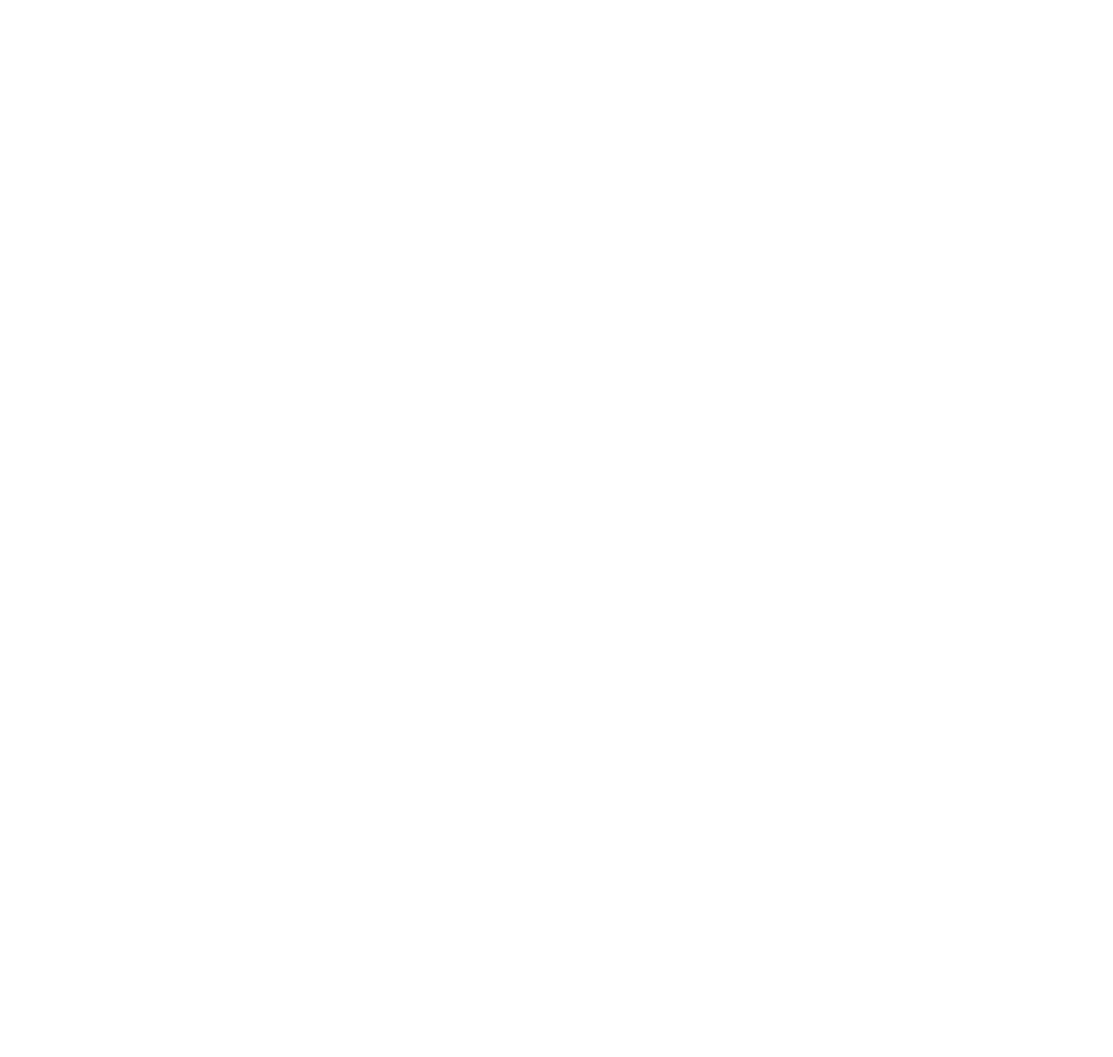
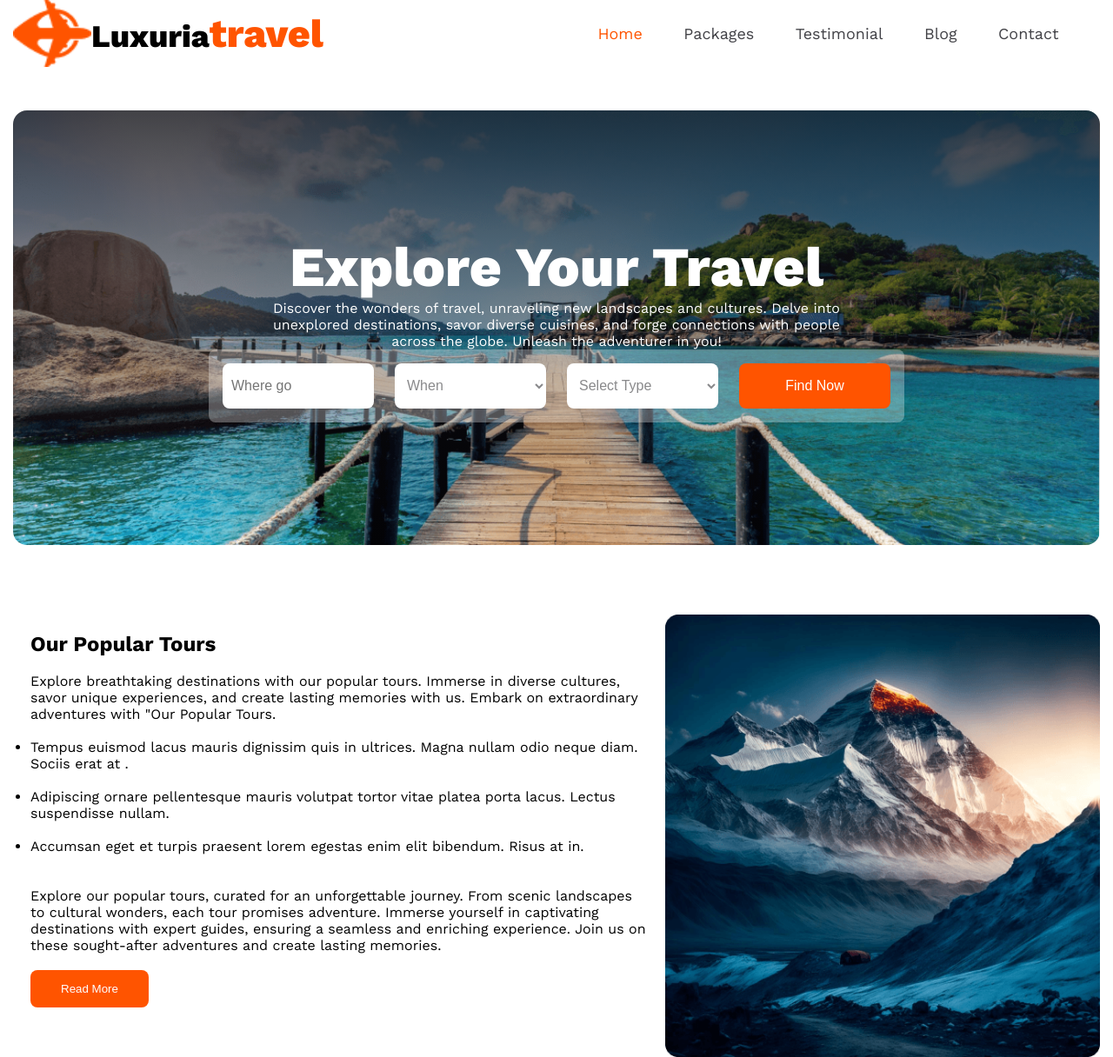
Before and after one commit to AbuBakkarSiddique007/Assignment-02, a plain HTML site: page index.html in a window 1280 px wide. Shown: the whole page at 87% size. Before the commit the page ends 800 px from the top, so only its background shows below. Drawn offline with nearby package versions, Linux system fonts and the light colour scheme.

Commit message:
added nav section, banner section and popular tour section

```diff
--- a/index.html
+++ b/index.html
@@ -1,14 +1,111 @@
 <!DOCTYPE html>
 <html lang="en">
+
 <head>
     <meta charset="UTF-8">
     <meta name="viewport" content="width=device-width, initial-scale=1.0">
     <title>Travel Website</title>
 
     <link rel="stylesheet" href="styles.css">
+    <link rel="stylesheet" href="responsive.css">
 
 </head>
+
 <body>
+    <header class="header-container">
+        <!-- nav section start -->
+        <nav class="header-section">
+            <div class="nav-container">
+                <img src="Images/group40071.png" alt="" />
+                <p>Luxuria<span class="title-color">travel</span></p>
+            </div>
+            <div class="items-container">
+                <a class="home-color" href="">Home</a>
+                <a href="">Packages</a>
+                <a href="">Testimonial</a>
+                <a href="">Blog</a>
+                <a href="">Contact</a>
 
+            </div>
+        </nav>
+        <!-- nav section end  -->
+    </header>
+
+    <main>
+
+        <!-- Banner section start -->
+        <section class="banner">
+            <div class="banner-container">
+                <h1>Explore Your Travel</h1>
+                <p class="banner-text">Discover the wonders of travel, unraveling new landscapes and cultures. Delve
+                    into
+                    unexplored destinations, savor diverse cuisines, and forge connections with people across the globe.
+                    Unleash
+                    the adventurer in you!</p>
+
+                <form action="" class="banner-form">
+                    <input type="text" placeholder="Where go" class="where-go" required>
+                    <select name="" id="" class="when">
+                        <option value="">When</option>
+                    </select>
+                    <select name="" id="" class="select-type">
+                        <option value="">Select Type</option>
+                    </select>
+                    <button class="find-now-button"><i class="fa-light fa-magnifying-glass-location"></i>Find
+                        Now</button>
+                </form>
+            </div>
+        </section>
+        <!-- Banner section end -->
+
+        <!-- our popular tours start -->
+        <section class="our-tour">
+            <div class="our-tour-left">
+                <h1>Our Popular Tours</h1>
+                <br>
+                <div class="our-tour-text">
+                    <p>
+                        Explore breathtaking destinations with our popular tours. Immerse in diverse cultures, savor
+                        unique
+                        experiences, and create lasting memories with us. Embark on extraordinary adventures with "Our
+                        Popular Tours.
+                    </p>
+                    <br>
+                    <ul>
+                        <li>Tempus euismod lacus mauris dignissim quis in ultrices. Magna nullam odio neque diam. Sociis
+                            erat at
+                            .</li>
+                        <br>
+                        <li>Adipiscing ornare pellentesque mauris volutpat tortor vitae platea porta lacus. Lectus
+                            suspendisse
+                            nullam.</li> <br>
+                        <li>Accumsan eget et turpis praesent lorem egestas enim elit bibendum. Risus at in.</li>
+                        <br>
+                    </ul>
+                    <br>
+                    <p>
+                        Explore our popular tours, curated for an unforgettable journey. From scenic landscapes to
+                        cultural
+                        wonders, each tour promises adventure. Immerse yourself in captivating destinations with expert
+                        guides,
+                        ensuring a seamless and enriching experience. Join us on these sought-after adventures and
+                        create
+                        lasting
+                        memories.
+                    </p>
+                    <br>
+                </div>
+                <button>Read More</button>
+            </div>
+            <div class="our-tour-right">
+                <img src="Images/ractangle4.png" alt="">
+            </div>
+        </section>
+        <!-- our popular tours end -->
+    </main>
+    <footer>
+
+    </footer>
 </body>
+
 </html>
--- /dev/null
+++ b/responsive.css
@@ -0,0 +1,57 @@
+@media screen and (max-width: 600px) {
+
+    .header-section,
+    .our-tour {
+        flex-direction: column;
+        align-items: center;
+    }
+
+    .nav-container,
+    .our-tour-left,
+    .our-tour-right,
+    .where-go,
+    .when,
+    .type,
+    .select-type,
+    .find-now-button {
+        width: 100%;
+    }
+
+    .banner-container {
+        height: auto;
+        padding: 20px;
+    }
+
+    .banner-form {
+        flex-direction: column;
+        gap: 16px;
+    }
+
+    .banner-container h1 {
+        font-size: 30px;
+    }
+
+    .banner-container p {
+        width: 100%;
+        margin-bottom: 20px;
+    }
+
+    .our-tour-right img {
+        width: 100%;
+        margin-top: 10px;
+    }
+
+    /* .our-tour-right img {
+        padding: 20px;
+    } */
+    .nav-container img {
+        margin-bottom: 10px;
+    }
+
+    .items-container {
+        flex-direction: column;
+        margin-left: 0;
+        gap: 10px;
+
+    }
+}
--- a/styles.css
+++ b/styles.css
@@ -0,0 +1,200 @@
+@import url('https://fonts.googleapis.com/css2?family=Merriweather:wght@400;700;900&family=Mulish:wght@300;400;700;800&family=Work+Sans:wght@400;500;600;700;800&display=swap');
+
+body {
+    font-family: 'Merriweather', serif;
+    font-family: 'Mulish', sans-serif;
+    font-family: 'Work Sans', sans-serif;
+}
+
+* {
+    padding: 0;
+    margin: 0;
+    box-sizing: border-box;
+}
+
+.header-section {
+    max-width: 1250px;
+    margin: 0 auto;
+    display: flex;
+}
+
+.nav-container {
+    min-height: 40px;
+    display: flex;
+    align-items: center;
+    width: 50%;
+}
+
+.nav-container img {
+    width: 90px;
+    object-fit: cover;
+}
+
+.nav-container p {
+    font-size: 36px;
+    font-weight: 800;
+
+}
+
+.title-color {
+    color: #FF5400;
+    font-weight: 900;
+    font-size: 45px;
+}
+
+.items-container {
+    width: 50%;
+    display: flex;
+    justify-content: space-between;
+    align-items: center;
+    justify-content: space-evenly;
+
+}
+
+.items-container a {
+    text-decoration: none;
+    font-size: 18px;
+    color: #424247;
+}
+
+.items-container a.home-color {
+    color: #FF5400;
+}
+
+/* banner section */
+
+.banner {
+    max-width: 1250px;
+    margin: 50px auto 80px;
+    display: flex;
+}
+
+.banner-container {
+    border-radius: 16px;
+    background: linear-gradient(180deg, rgba(19, 19, 24, 0.80) 0%, rgba(19, 19, 24, 0.00) 100%), url('Images/group13.png');
+
+    border-radius: 16px;
+    display: flex;
+    flex-direction: column;
+    align-items: center;
+    justify-content: center;
+    background-repeat: no-repeat;
+    background-position: center;
+    background-size: cover;
+    height: 500px;
+    width: 100%;
+}
+
+.banner-container h1 {
+    color: #FFF;
+    font-size: 4rem;
+    font-weight: 800;
+}
+
+.banner-container p {
+    color: #FFF;
+    text-align: center;
+    font-size: 1rem;
+    font-weight: 400;
+    width: 676px;
+    color: white;
+    text-align: center;
+}
+
+.banner-form {
+    display: inline-flex;
+    padding: 16px;
+    align-items: flex-start;
+    gap: 24px;
+    border-radius: 8px;
+    background: rgba(255, 255, 255, 0.30);
+}
+
+.where-go,
+.when,
+.type,
+.select-type,
+.find-now-button {
+    border: 0;
+    width: 174px;
+    height: 52px;
+
+    flex-shrink: 0;
+    border-radius: 8px;
+    background: #FFF;
+    color: rgba(19, 19, 24, 0.50);
+    font-size: 1rem;
+    font-weight: 400;
+
+}
+
+.find-now-button {
+    background-color: #FF5400;
+    /* Adjust as needed */
+    color: #FFF;
+    padding: 14px 35px;
+    border: none;
+    border-radius: 8px;
+    cursor: pointer;
+}
+
+.where-go,
+.when,
+.type,
+.select-type {
+    padding: 10px;
+}
+
+.banner .find-now-button {
+    border-radius: 8px;
+    background: #FF5400;
+    color: #FFF;
+    font-size: 1rem;
+
+}
+
+
+
+/* our popular tours style */
+main {
+    margin-top: 20px;
+
+}
+
+.our-tour {
+    max-width: 1250px;
+    margin: 0 auto;
+    padding: 0;
+    display: flex;
+
+}
+
+.our-tour-left {
+    width: 60%;
+    padding: 20px;
+
+}
+
+.our-tour-right {
+    width: 40%;
+}
+
+.our-tour-right img {
+    width: 100%;
+    display: block;
+    object-fit: cover;
+    border-radius: 10px;
+
+
+}
+
+/* Styles for the button */
+.our-tour-left button {
+    background-color: #FF5400;
+    /* Adjust as needed */
+    color: #FFF;
+    padding: 14px 35px;
+    border: none;
+    border-radius: 8px;
+    cursor: pointer;
+}
```
